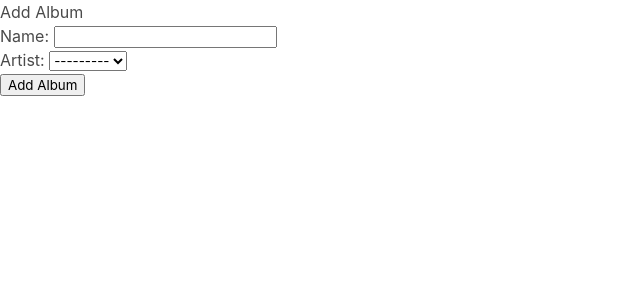
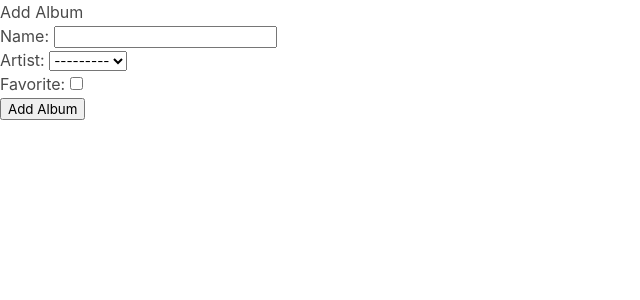
Before and after one commit to Momentum-Team-13/django-music-racheldk, a Django app: page /albums/new/ in a window 1280 px wide. Shown: the top 300 px of the page, without its empty margins (0-640 px from the left). Run offline with Django 4.2, Linux system fonts and the light colour scheme; data that the repository does not hold is empty.

Commit message:
User can favorite and un-favorite an ablum. 'This is a favorite' displays on list_albums

```diff
--- a/albums/forms.py
+++ b/albums/forms.py
@@ -7,4 +7,5 @@ class AlbumForm(forms.ModelForm):
         fields = [
             'name',
             'artist',
+            'favorite',
         ]
--- a/albums/models.py
+++ b/albums/models.py
@@ -6,6 +6,8 @@ class Album(models.Model):
     name = models.CharField(max_length=200)
     artist = models.ForeignKey("Artist", on_delete=models.CASCADE, related_name="albums",)
     created_at = models.DateTimeField(auto_now_add=True)
+    favorite = models.BooleanField(default=False)
+
 
     # related name on foreign key is the plural of the model it points to (the one that you're in). artist.albums will show all the albums that are related to that artist.
     # ForeignKey is one to many. album can have 1 artist, artist can have many albums
--- a/templates/albums/list_albums.html
+++ b/templates/albums/list_albums.html
@@ -15,6 +15,9 @@
         </div>
 
         <div class="card-content">
+            {% if album.favorite == True %}
+                <p>This album is a favorite</p>
+            {% endif %}
             <p>Artist: {{ album.artist }}</p>
             <p>Album added to collection: {{ album.created_at }}</p>
         </div>
```
Also changed, not shown: README.md, albums/migrations/0004_album_favorite.py (added).
